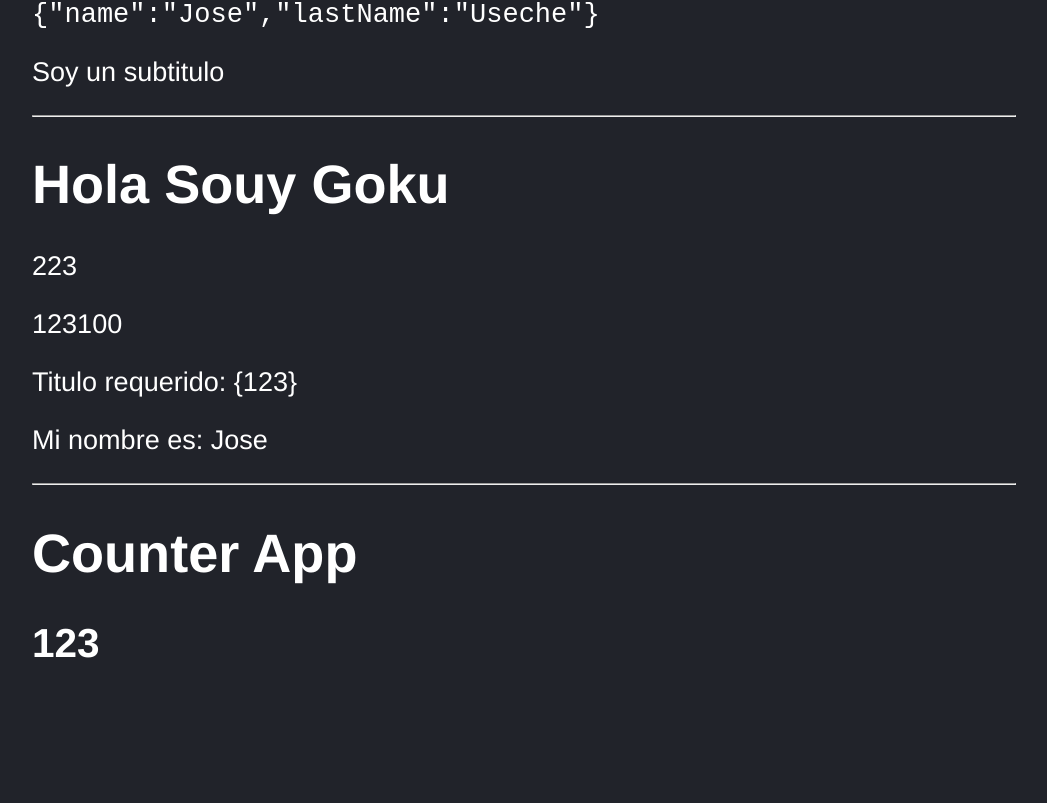
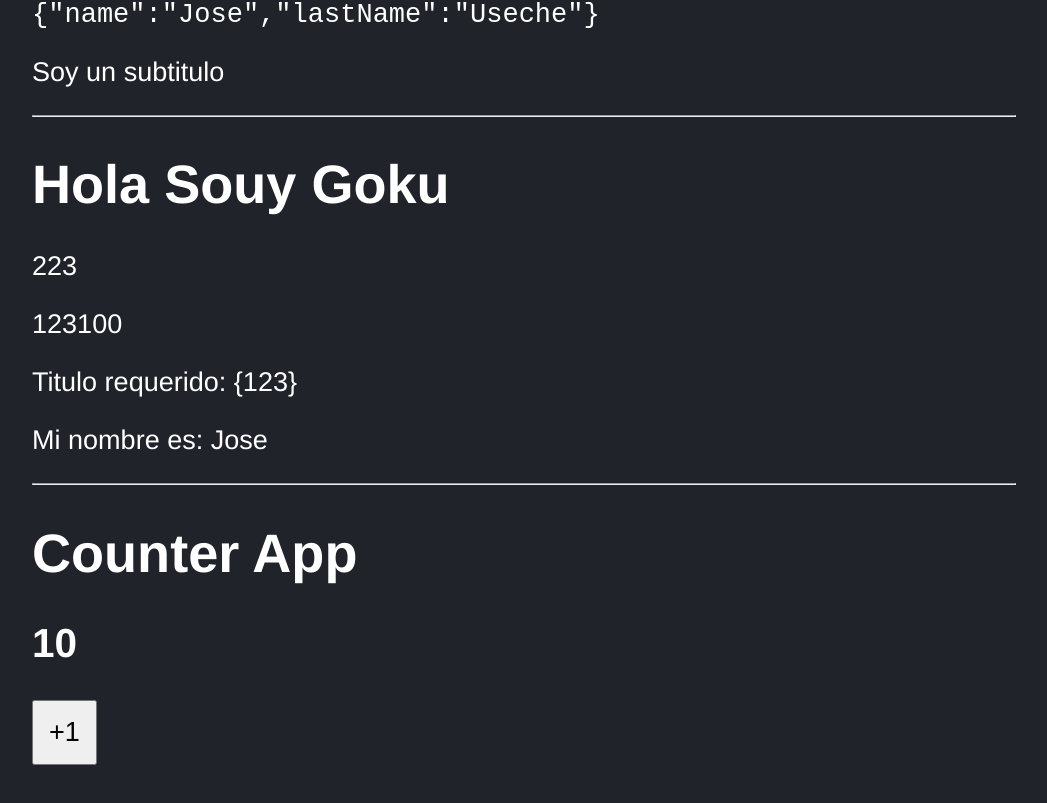
Before and after one commit to Jose1Useche/React, a React (Vite) app: page / in a window 1280 px wide. Shown: the part 499-1302 px from the top of the page, without its empty margins (116-1163 px from the left). Built offline with nearby package versions, Linux system fonts and the light colour scheme.

Commit message:
Eventos (ejemplo de onclick)

```diff
--- a/src/CounterApp.jsx
+++ b/src/CounterApp.jsx
@@ -1,4 +1,6 @@
 import PropTypes from "prop-types";
+
+const handleAdd = () => console.log('+1');
 
 export const CounterApp = ({ value }) => {
     return (
@@ -6,6 +8,8 @@
             <hr />
             <h1>Counter App</h1>
             <h2>{ value }</h2>
+
+            <button onClick={ handleAdd }>+1</button>
         </>
     );
 }
--- a/src/main.jsx
+++ b/src/main.jsx
@@ -14,6 +14,6 @@
         <HelloWorldApp/>
         <FirstApp/>
         <PropsApp title="Hola Souy Goku" subtitle={123} subtitle2="123" requiredTitle="{123}"/>
-        <CounterApp value={123}/>
+        <CounterApp value={10}/>
     </React.StrictMode>
 )
--- a/src/styles.css
+++ b/src/styles.css
@@ -6,3 +6,8 @@
     font-size: 1.3rem;
     padding: 70px ;
 }
+
+button {
+    font-size: 1.3rem;
+    padding: 15px;
+}
```
